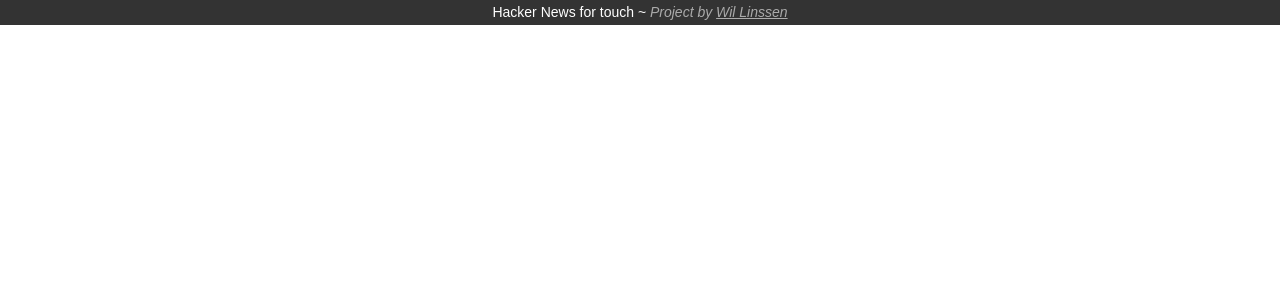
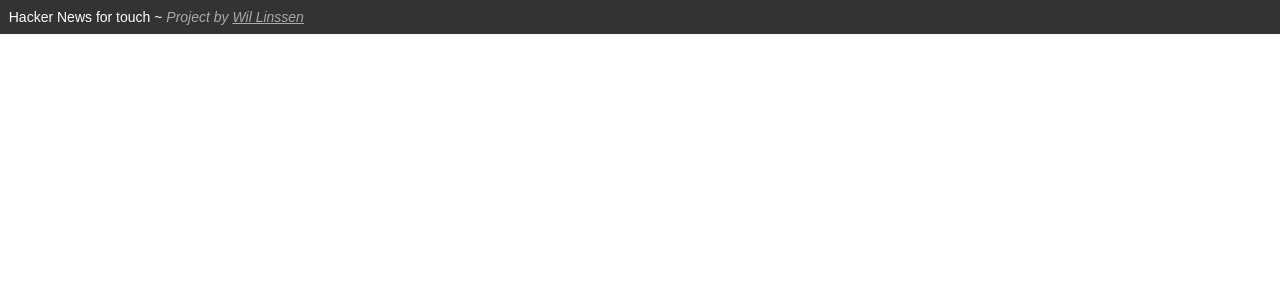
Before and after one commit to linssen/hn_touch, a Flask app: page / in a window 1280 px wide. Shown: the top 300 px of the page. Run offline with Flask 2, Linux system fonts and the light colour scheme; style sheets or scripts are compiled from the project's sources.

Commit message:
opening out the header

```diff
--- a/static/styles/screen.scss
+++ b/static/styles/screen.scss
@@ -31,9 +31,9 @@ body {
 #header {
     .title,
     :before {
-        padding:calc_em(5) calc_em(10);
+        padding:calc_em(10) calc_em(10);
         display:block;
-        text-align:center;
+        text-align:left;
     }
     .title {
         background:rgb(51,51,51);
```
